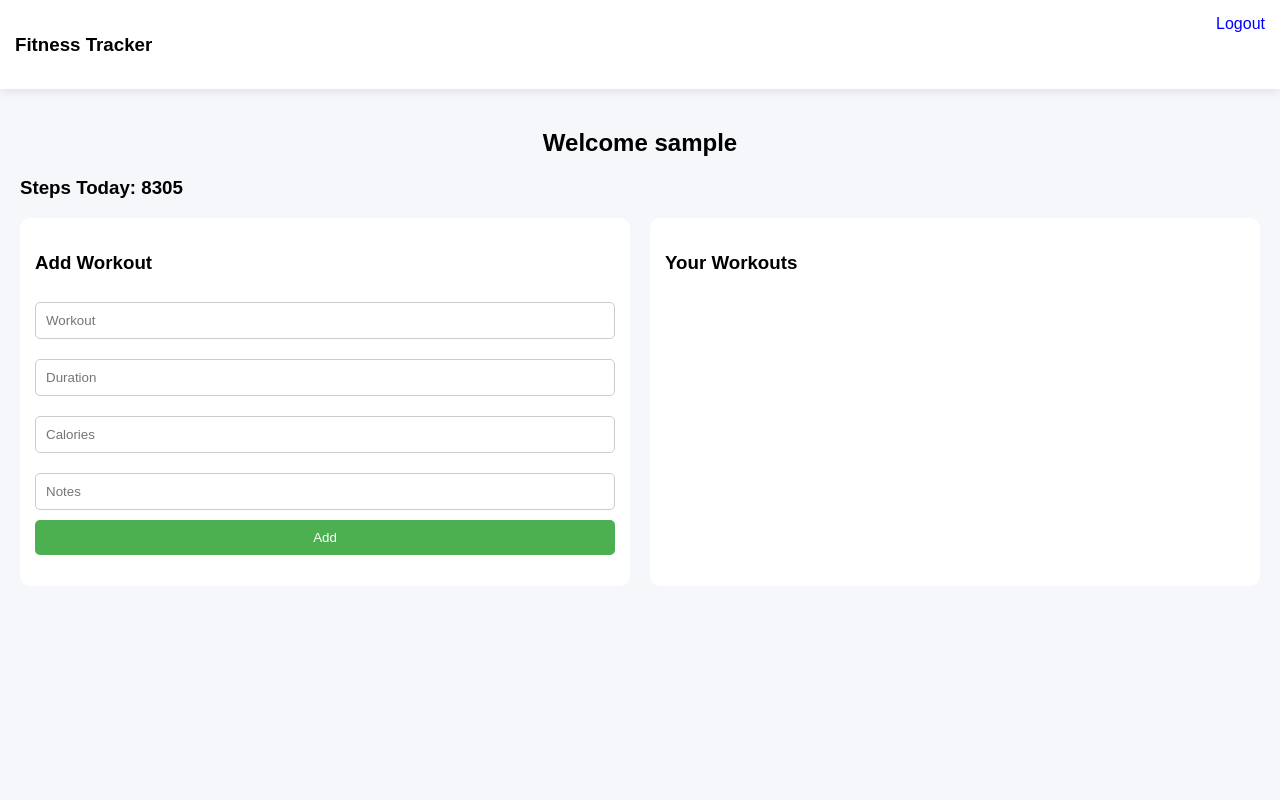
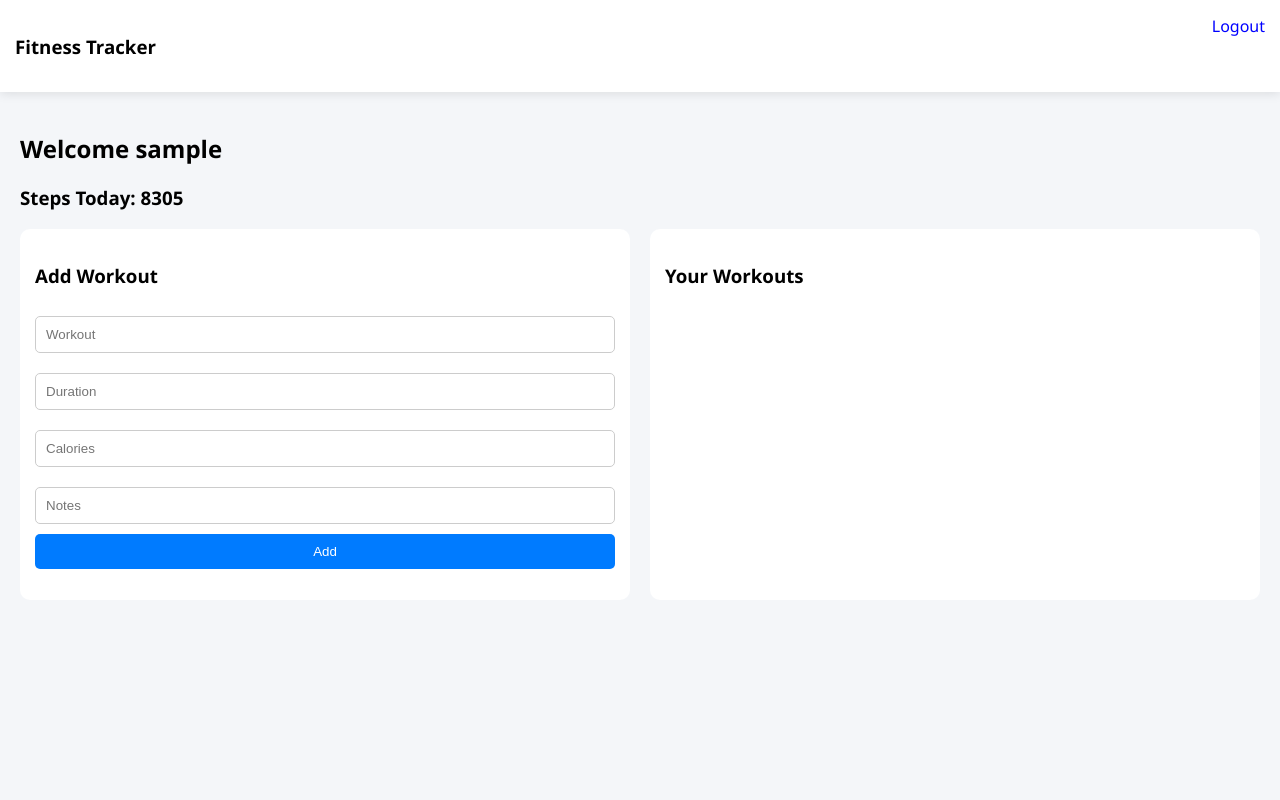
Before and after one commit to rajeshjhenkar338-byte/Fitness-app, a Flask app: page /dashboard in a window 1280 px wide. Run offline with Flask 3, Linux system fonts and the light colour scheme; the visitor is signed in with stand-in values (Sample User, id 1); data that the repository does not hold is empty.

Commit message:
Update style.css

```diff
--- a/static/style.css
+++ b/static/style.css
@@ -1,7 +1,7 @@
 body {
   margin: 0;
-  font-family: Arial;
-  background: #f5f7fa;
+  font-family: 'Segoe UI';
+  background: #f4f6f9;
 }
 
 .container {
@@ -16,10 +16,6 @@ body {
   box-shadow: 0 5px 20px rgba(0,0,0,0.1);
 }
 
-h2 {
-  text-align: center;
-}
-
 input {
   width: 100%;
   padding: 10px;
@@ -31,19 +27,10 @@ input {
 button {
   width: 100%;
   padding: 10px;
-  background: #4CAF50;
+  background: #007bff;
   border: none;
   color: white;
   border-radius: 5px;
-}
-
-a {
-  text-decoration: none;
-  color: blue;
-}
-
-.main {
-  padding: 20px;
 }
 
 .topbar {
@@ -54,9 +41,13 @@ a {
   box-shadow: 0 2px 10px rgba(0,0,0,0.1);
 }
 
+.main {
+  padding: 20px;
+}
+
 .grid {
   display: grid;
-  grid-template-columns: repeat(2,1fr);
+  grid-template-columns: 1fr 1fr;
   gap: 20px;
 }
 
@@ -65,3 +56,8 @@ a {
   padding: 15px;
   border-radius: 10px;
 }
+
+a {
+  color: blue;
+  text-decoration: none;
+}
```
